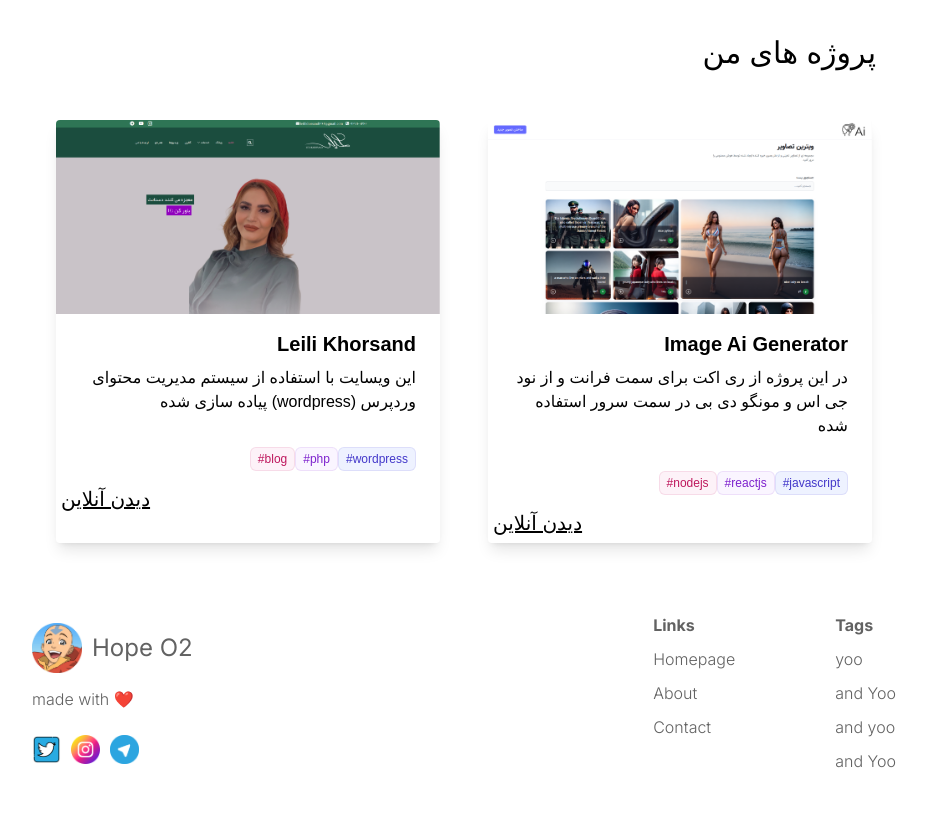
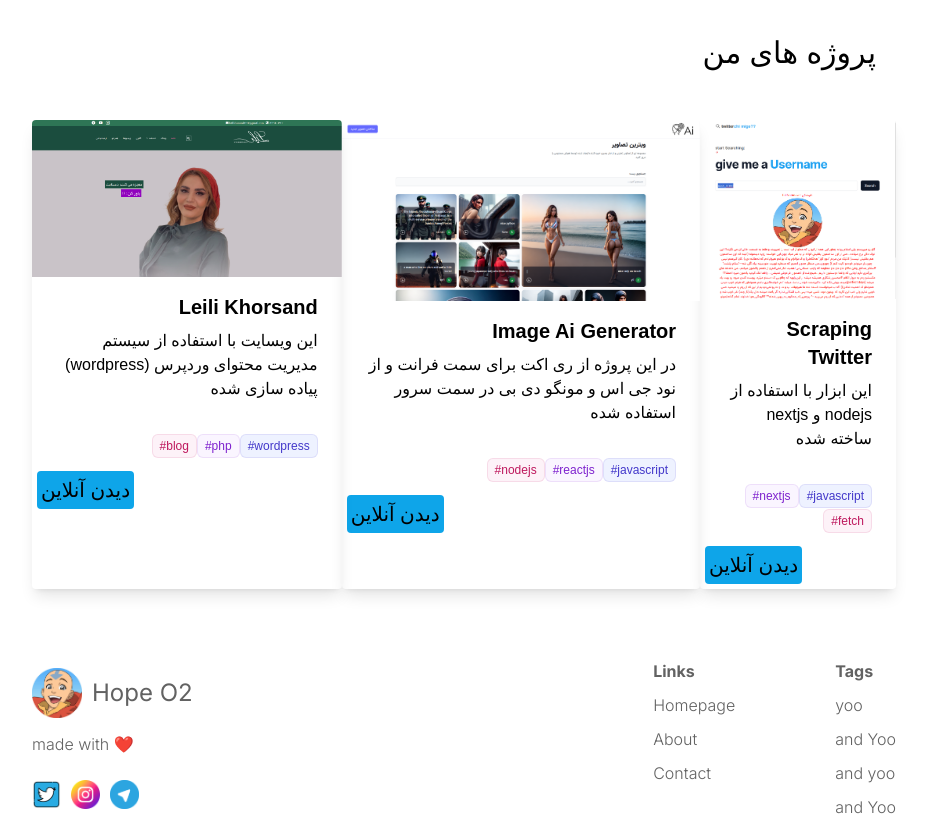
Before and after one commit to hopeo2/hopeo2.github.io, a Next.js app: page / in a window 1280 px wide. Shown: the part 840-1679 px from the top of the page, without its empty margins (176-1103 px from the left). Before the commit the page ends 1633 px from the top, so only its background shows below. Built offline with nearby package versions, Linux system fonts and the light colour scheme; a small style sheet from the web is missing.

Commit message:
change-button

```diff
--- a/src/components/featured/Featured.jsx
+++ b/src/components/featured/Featured.jsx
@@ -73,6 +73,46 @@ const Featured = () => {
                 <div className={styles.projectss}>
                     <div class="max-w-sm rounded overflow-hidden shadow-lg">
                         <Image
+                            src="/assets/images/tw-scrap.png"
+                            width={400}
+                            height={400}
+                        />
+                        <div class="px-6 py-4">
+                            <div class="font-bold text-xl mb-2">
+                                Scraping Twitter
+                            </div>
+                            <p class="text-base">
+                                این ابزار با استفاده از nodejs و nextjs ساخته
+                                شده
+                            </p>
+                        </div>
+                        <div class="px-6 pt-4 pb-2">
+                            <span className="inline-flex items-center rounded-md bg-indigo-50 px-2 py-1 text-xs font-medium text-indigo-700 ring-1 ring-inset ring-indigo-700/10">
+                                javascript#
+                            </span>
+                            <span className="inline-flex items-center rounded-md bg-purple-50 px-2 py-1 text-xs font-medium text-purple-700 ring-1 ring-inset ring-purple-700/10">
+                                nextjs#
+                            </span>
+                            <span className="inline-flex items-center rounded-md bg-pink-50 px-2 py-1 text-xs font-medium text-pink-700 ring-1 ring-inset ring-pink-700/10">
+                                fetch#
+                            </span>
+                        </div>
+                        <div
+                            dir="ltr"
+                            style={{ fontSize: "20px", padding: "5px" }}
+                        >
+                            <button className="bg-sky-500/100 p-1 rounded">
+                                <a
+                                    href="https://twitter-chi-mige.vercel.app/"
+                                    target="_blank"
+                                >
+                                    دیدن آنلاین
+                                </a>
+                            </button>
+                        </div>
+                    </div>
+                    <div class="max-w-sm rounded overflow-hidden shadow-lg">
+                        <Image
                             src="/assets/images/image-ai-gen-pic.png"
                             width={400}
                             height={400}
@@ -101,13 +141,14 @@ const Featured = () => {
                             dir="ltr"
                             style={{ fontSize: "20px", padding: "5px" }}
                         >
+                            <button className="bg-sky-500/100 p-1 rounded">
                                 <a
-                                style={{ textDecoration: "underline" }}
                                     href="https://ai-image-client-peach.vercel.app/"
                                     target="_blank"
                                 >
                                     دیدن آنلاین
                                 </a>
+                            </button>
                         </div>
                     </div>
                     <div class="max-w-sm rounded overflow-hidden shadow-lg">
@@ -140,13 +181,14 @@ const Featured = () => {
                             dir="ltr"
                             style={{ fontSize: "20px", padding: "5px" }}
                         >
+                            <button className="bg-sky-500/100 p-1 rounded">
                                 <a
-                                style={{ textDecoration: "underline" }}
                                     href="https://leilikhorsand.com"
                                     target="_blank"
                                 >
                                     دیدن آنلاین
                                 </a>
+                            </button>
                         </div>
                     </div>
                 </div>
```
Also changed, not shown: public/assets/images/tw-scrap.png (added). Lines whose indentation alone changed are shown as unchanged.
